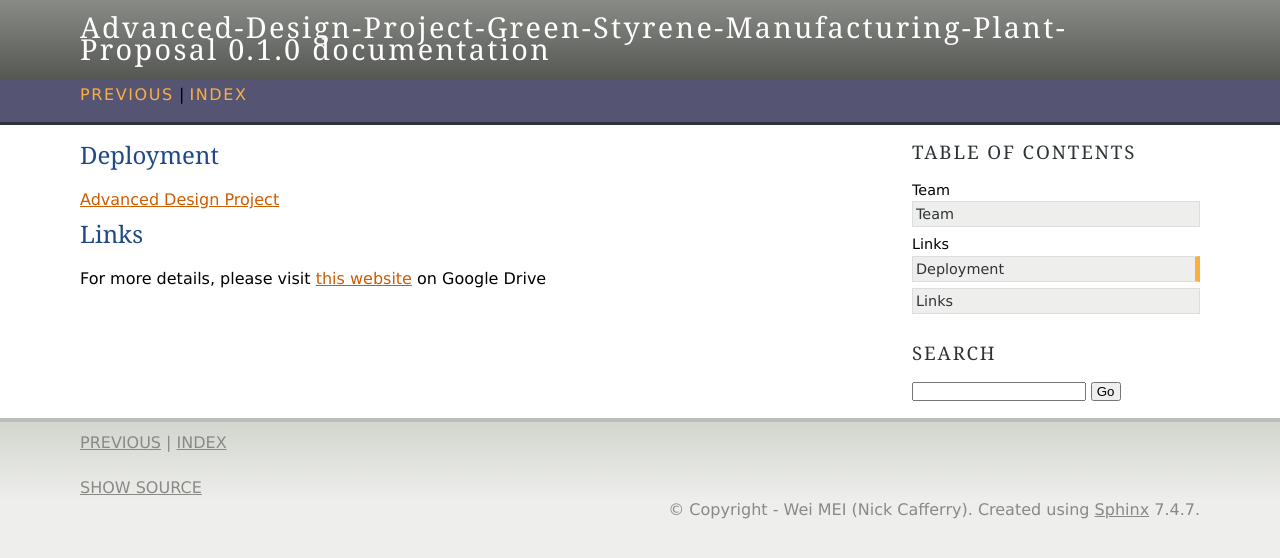
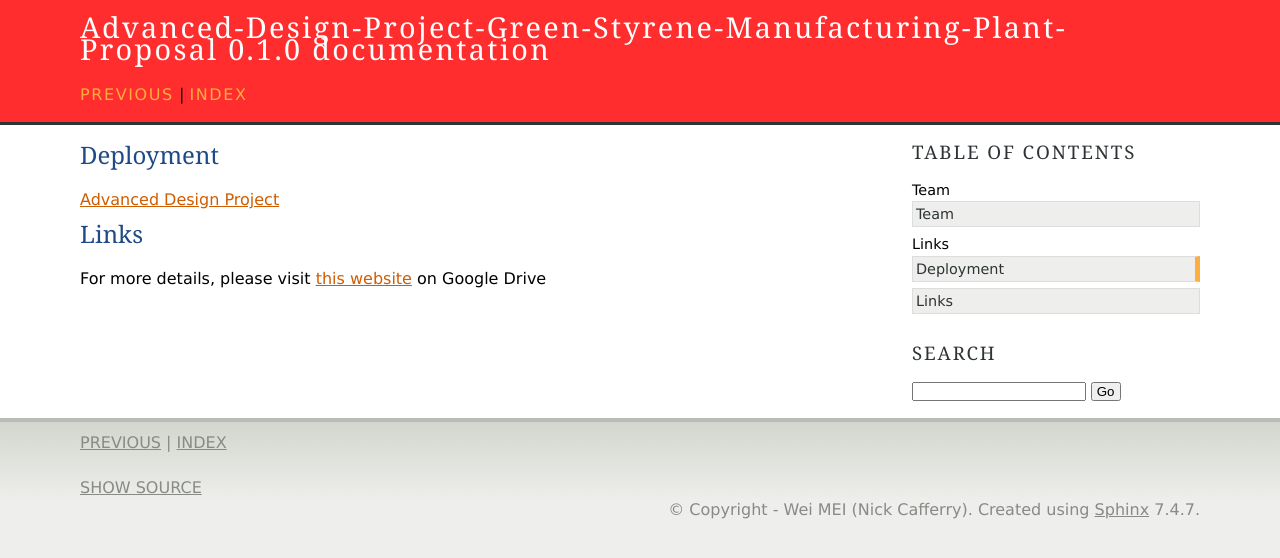
Before and after one commit to nickcafferry/Advanced-Design-Project-Green-Styrene-Manufacturing-Plant-Proposal, a Sphinx documentation site: the page built from source/links.rst, in a window 1280 px wide. Shown: the top 558 px of the page. Built offline with Sphinx 7.4.7, drawn with Linux system fonts in a browser that asks for light colours; pages that are not in the unit, such as notebooks, are missing from menus.

Commit message:
Update conf.py

```diff
--- a/source/conf.py
+++ b/source/conf.py
@@ -37,7 +37,7 @@ html_static_path = ['assets']
 html_theme = 'agogo'
 html_theme_options = {
     'logo_only': False,
-    'style_nav_header_background': '#343131',
+    'headerbg': '#FF2D2D',
 }
 html_sidebars = {
    '**': ['globaltoc.html', 'sourcelink.html', 'searchbox.html'],
```
